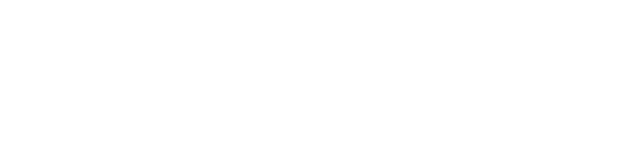
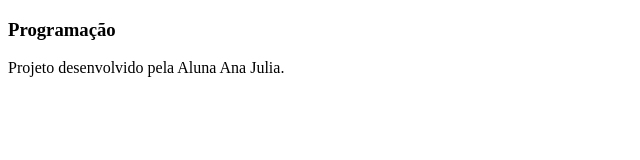
Before and after one commit to matiasjulia/flash-card, a plain HTML site: page index.html in a window 1280 px wide. Shown: the whole page, without its empty margins (0-640 px from the left). Drawn offline with Linux system fonts and the light colour scheme.

Commit message:
index.html

```diff
--- a/index.html
+++ b/index.html
@@ -6,6 +6,20 @@
     <title>flash card</title>
 </head>
 <body>
+    <main>
+        <section id="container">
+            <article class="cartao">
+<div class="cartao__conteudo">
+<h3> Programação </h3>
+</div>
+</article>
+
+</section>
+
+</main>
+<footer>
+<p>Projeto desenvolvido pela Aluna Ana Julia.</p>
+</footer>
 
 </body>
 </html>
```
